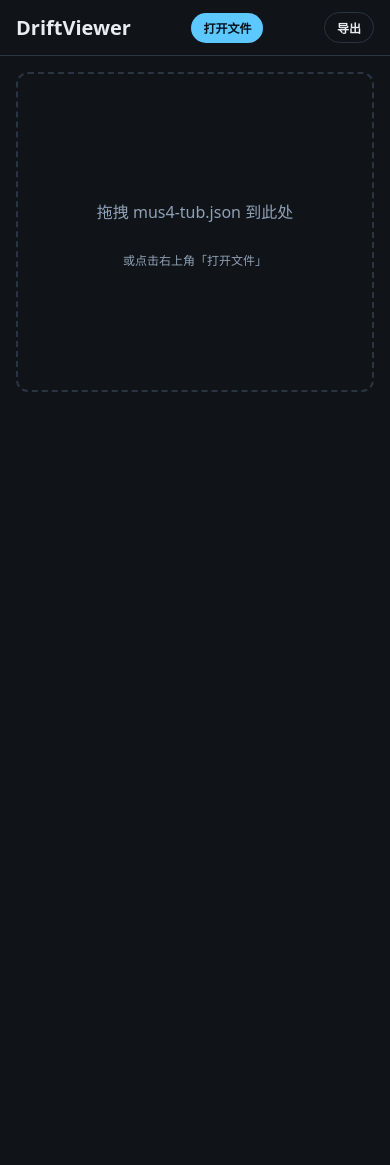
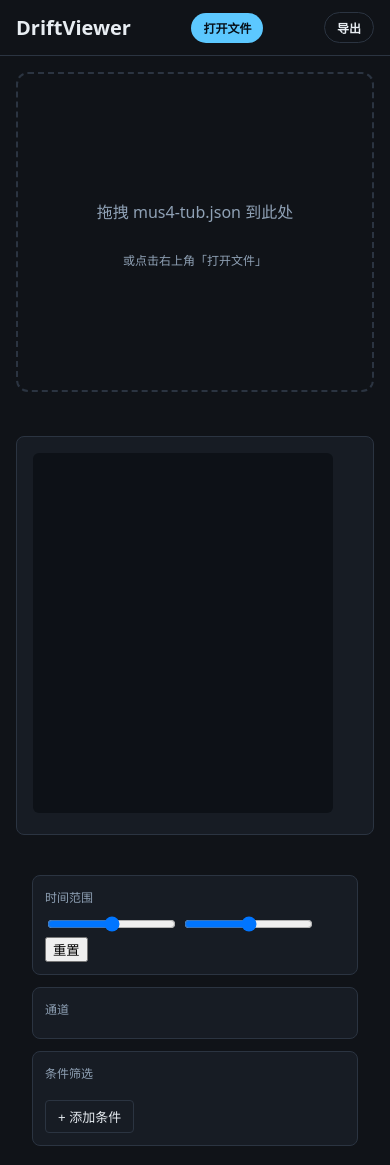
Before and after one commit to Haobot/DriftViewer, a website built with Vite: page index.html in a window 390 px wide. Before the commit the page ends 844 px from the top, so only its background shows below. Built offline with nearby package versions, Linux system fonts and the light colour scheme.

Commit message:
fix(style): make responsive grid layout effective

```diff
--- a/src/style.css
+++ b/src/style.css
@@ -61,11 +61,6 @@ body {
 
 .dropZone.dragOver {
   border-color: var(--accent);
-  background: var(--panel);
-}
-
-#dropZone.dragOver {
-  border-color: var(--accent);
   background: rgba(92, 200, 255, 0.08);
 }
 
@@ -110,7 +105,30 @@ body {
   max-width: 280px;
 }
 
-.workspace { margin-top: 12px; }
+.workspace {
+  margin-top: 12px;
+  display: grid;
+  grid-template-columns: 1fr 320px;
+  grid-template-rows: auto auto;
+  gap: 12px;
+  align-items: start;
+}
+
+#statusCards {
+  grid-column: 1 / -1;
+}
+
+.chartPanel {
+  grid-column: 1;
+  grid-row: 2;
+  margin-top: 0;
+}
+
+.controlsPanel {
+  grid-column: 2;
+  grid-row: 2;
+  margin-top: 0;
+}
 
 .statusCards {
   display: flex;
@@ -255,17 +273,15 @@ body {
 }
 
 @media (max-width: 900px) {
-  #workspace {
+  .workspace {
     grid-template-columns: 1fr;
-    grid-template-rows: auto auto;
   }
-  .chartPanel { order: 1; }
-  .controlsPanel { order: 2; }
+  #statusCards { grid-column: 1; }
+  .chartPanel { grid-column: 1; grid-row: 2; }
+  .controlsPanel { grid-column: 1; grid-row: 3; }
 }
 
 @media (max-width: 600px) {
-  .header { padding: 12px 16px; }
-  .header h1 { font-size: 20px; }
   .controlsPanel, .chartPanel { padding: 16px; }
   .fileButton, .exportBtn { padding: 6px 12px; font-size: 12px; }
 }
```
